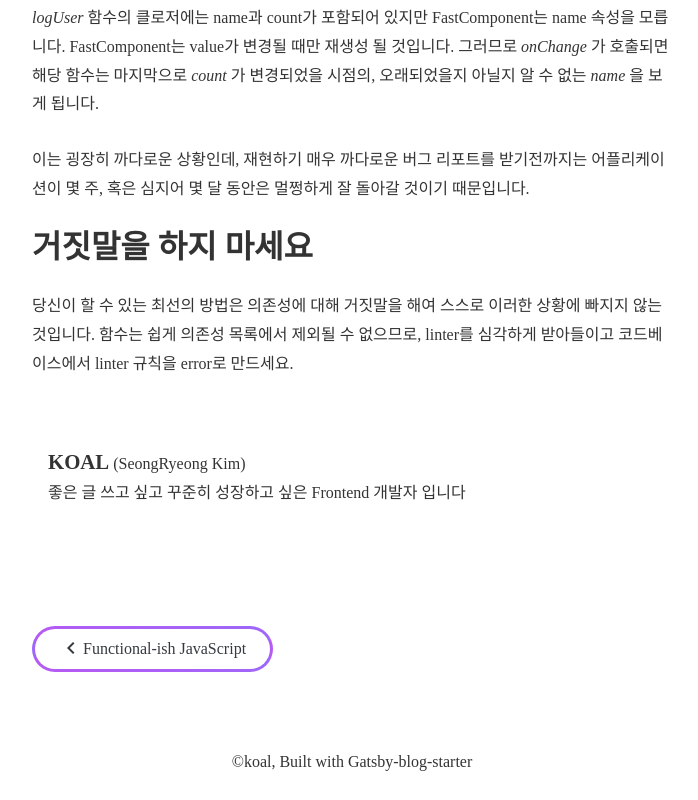
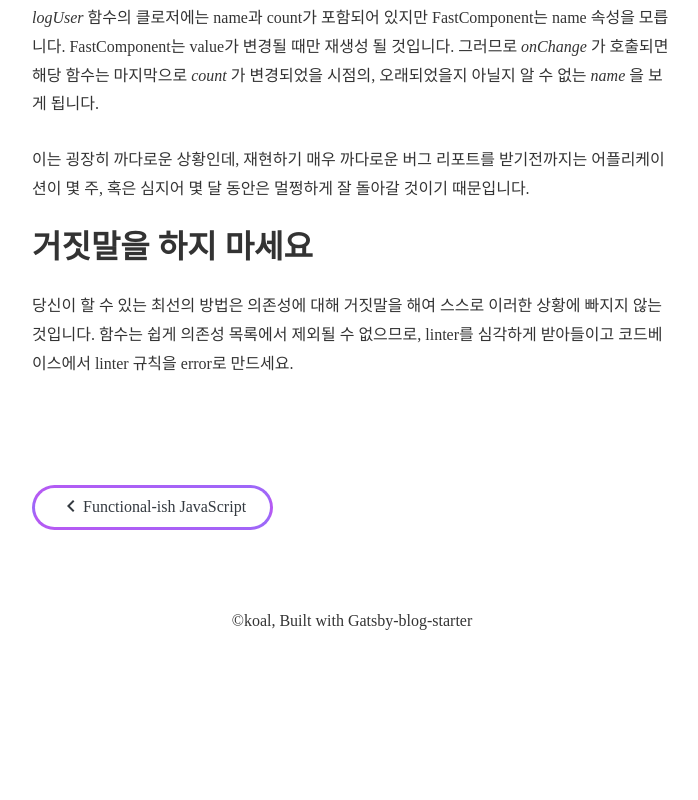
Before and after one commit to seongry/blog, a Gatsby site: page /2022/06-05-hooks-dependencies-and-stale-closures/ in a window 1280 px wide. Shown: the part 7725-8525 px from the top of the page, without its empty margins (288-986 px from the left). After the commit the page ends 8383 px from the top, so only its background shows below. Built offline with nearby package versions, Linux system fonts and the light colour scheme; Gatsby itself is replaced by a stand-in of ours; some packages are replaced by stand-ins of ours; a web font is replaced by a local one.

Commit message:
feat: Remove bio from Post page

```diff
--- a/src/templates/BlogPost.js
+++ b/src/templates/BlogPost.js
@@ -1,7 +1,6 @@
 import { graphql } from "gatsby";
 import React from "react";
 import styled from "styled-components";
-import { Bio } from "../components/Bio";
 import { Layout } from "../components/Layout";
 import { Pagination } from "../components/Pagination";
 import SEO from "../components/Seo";
@@ -79,8 +78,6 @@ class BlogPostTemplate extends React.Component {
             marginBottom: rhythm(1),
           }}
         />
-        <Bio />
-
         <Pagination previous={previous} next={next} />
         <Utterances repo="seongry/seongry.github.io" theme="github-light" />
       </Layout>
```
